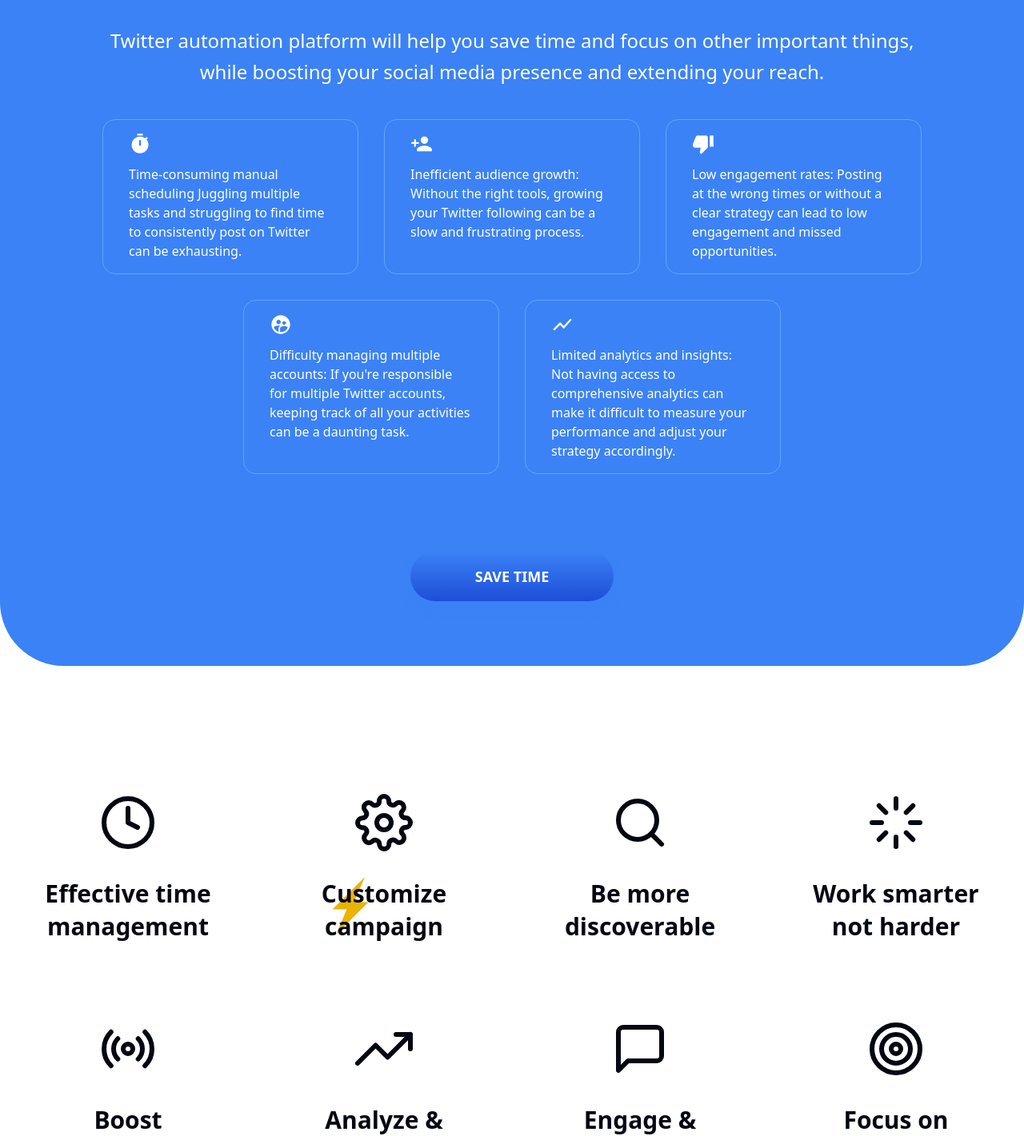
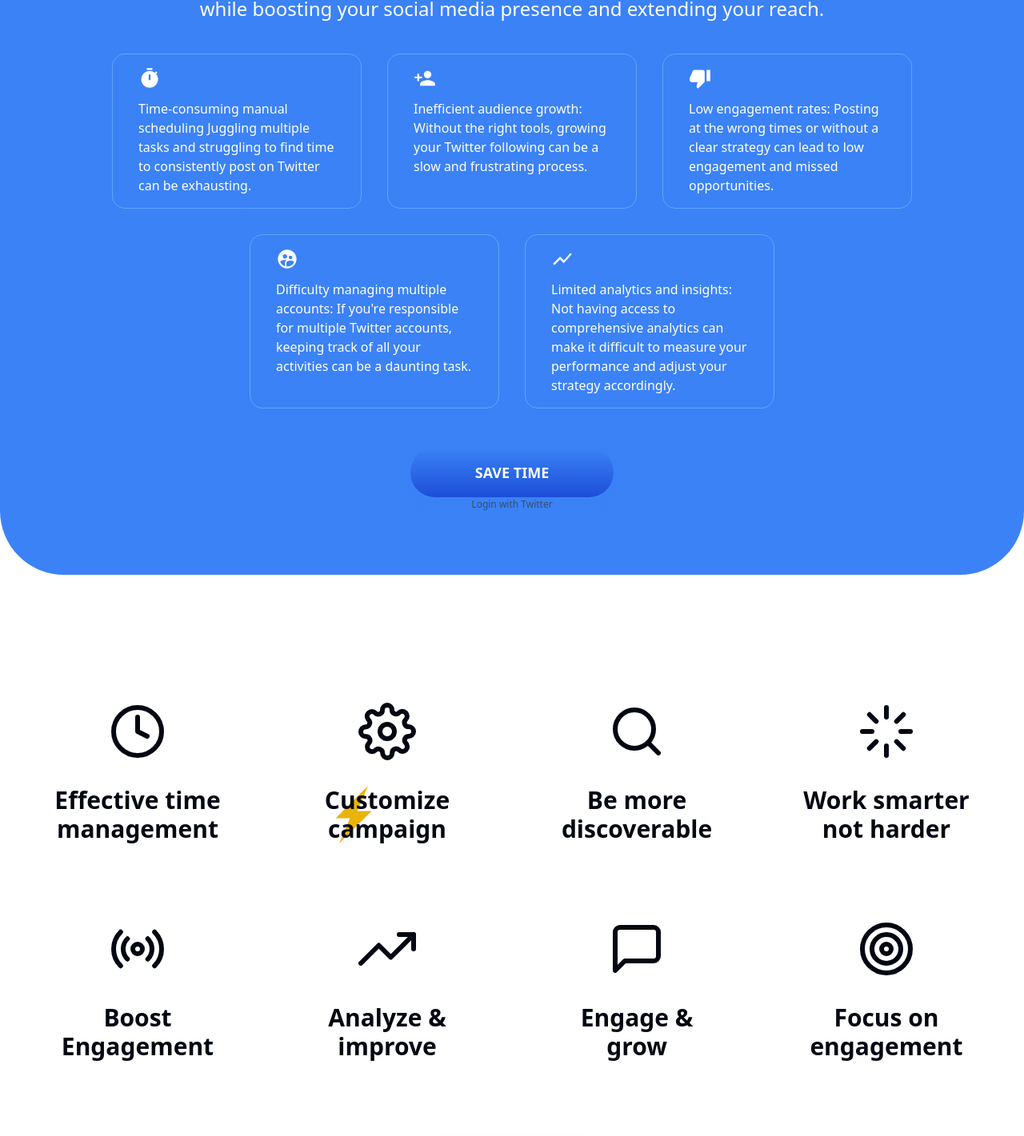
Before and after one commit to abheist/tweetcat-frontend, a Next.js app: page / in a window 1280 px wide. Shown: the part 1269-2690 px from the top of the page at 80% size. Built offline with nearby package versions, Linux system fonts and the light colour scheme; no server answers.

Commit message:
⚡️ responsiveness

```diff
--- a/src/components/footer.tsx
+++ b/src/components/footer.tsx
@@ -2,8 +2,8 @@
 import Link from "next/link";
 import {BsTwitter} from "react-icons/bs";
 
-export function Footer() {
-    return <div className={`bg-gray-900`}>
+export function Footer({className = ""}) {
+    return <div className={`bg-gray-900 ${className}`}>
         <footer className="footer container mx-auto px-16 py-24 text-gray-50">
             <div className={`flex flex-col items-center -mt-4`}>
                 <Image src={`/tweetcat_logo.png`} alt={"tweetcat logo"} width={150} height={150}/>
--- a/src/components/landingPage/benefits.tsx
+++ b/src/components/landingPage/benefits.tsx
@@ -17,46 +17,46 @@
 
 export function Benefits({onClick}: BenefitsProps) {
     return <div className={``}>
-        <div className={`container mx-auto py-40 flex flex-col items-center`}>
-            <div className={`flex flex-wrap justify-around w-full text-center font-light gap-y-24`}>
-                <div className={`flex flex-col items-center gap-y-8 w-1/4`}>
-                    <FiClock className={`text-7xl stroke-2 text-gray-950`}/>
-                    <p className={`text-3xl font-bold leading-snug text-gray-950`}>Effective time<br/>management</p>
+        <div className={`container mx-auto py-40 flex flex-col items-center max-w-7xl`}>
+            <div className={`flex flex-wrap justify-around w-full text-center font-light gap-y-24 px-4`}>
+                <div className={`flex flex-col items-center gap-y-8 w-1/2 md:w-1/4`}>
+                    <FiClock className={`text-5xl md:text-7xl stroke-2 text-gray-950`}/>
+                    <p className={`text-xl lg:text-3xl font-bold leading-snug text-gray-950`}>Effective time<br/>management</p>
                 </div>
-                <div className={`flex flex-col items-center gap-y-8 w-1/4`}>
-                    <FiSettings className={`text-7xl stroke-2 text-gray-950`}/>
+                <div className={`flex flex-col items-center gap-y-8 w-1/2 md:w-1/4`}>
+                    <FiSettings className={`text-5xl md:text-7xl stroke-2 text-gray-950`}/>
                     <div className={`relative`}>
                         <GoZap className={`text-yellow-500 text-7xl absolute`}/>
-                        <p className={`text-3xl font-bold leading-snug text-gray-950 relative`}>Customize<br/>campaign
+                        <p className={`text-xl lg:text-3xl font-bold leading-snug text-gray-950 relative`}>Customize<br/>campaign
                         </p>
                     </div>
                 </div>
-                <div className={`flex flex-col items-center gap-y-8 w-1/4`}>
-                    <FiSearch className={`text-7xl stroke-2 text-gray-950`}/>
-                    <p className={`text-3xl font-bold leading-snug text-gray-950`}>Be more<br/>discoverable</p>
+                <div className={`flex flex-col items-center gap-y-8 w-1/2 md:w-1/4`}>
+                    <FiSearch className={`text-5xl md:text-7xl stroke-2 text-gray-950`}/>
+                    <p className={`text-xl lg:text-3xl font-bold leading-snug text-gray-950`}>Be more<br/>discoverable</p>
                 </div>
-                <div className={`flex flex-col items-center gap-y-8 w-1/4`}>
-                    <FiLoader className={`text-7xl stroke-2 text-gray-950`}/>
-                    <p className={`text-3xl font-bold leading-snug text-gray-950`}>Work smarter<br/>not harder</p>
+                <div className={`flex flex-col items-center gap-y-8 w-1/2 md:w-1/4`}>
+                    <FiLoader className={`text-5xl md:text-7xl stroke-2 text-gray-950`}/>
+                    <p className={`text-xl lg:text-3xl font-bold leading-snug text-gray-950`}>Work smarter<br/>not harder</p>
                 </div>
-                <div className={`flex flex-col items-center gap-y-8 w-1/4`}>
-                    <FiRadio className={`text-7xl stroke-2 text-gray-950`}/>
-                    <p className={`text-3xl font-bold leading-snug text-gray-950`}>Boost<br/>Engagement</p>
+                <div className={`flex flex-col items-center gap-y-8 w-1/2 md:w-1/4`}>
+                    <FiRadio className={`text-5xl md:text-7xl stroke-2 text-gray-950`}/>
+                    <p className={`text-xl lg:text-3xl font-bold leading-snug text-gray-950`}>Boost<br/>Engagement</p>
                 </div>
-                <div className={`flex flex-col items-center gap-y-8 w-1/4`}>
-                    <FiTrendingUp className={`text-7xl stroke-2 text-gray-950`}/>
-                    <p className={`text-3xl font-bold leading-snug text-gray-950`}>Analyze &<br/>improve</p>
+                <div className={`flex flex-col items-center gap-y-8 w-1/2 md:w-1/4`}>
+                    <FiTrendingUp className={`text-5xl md:text-7xl stroke-2 text-gray-950`}/>
+                    <p className={`text-xl lg:text-3xl font-bold leading-snug text-gray-950`}>Analyze &<br/>improve</p>
                 </div>
-                <div className={`flex flex-col items-center gap-y-8 w-1/4`}>
-                    <FiMessageSquare className={`text-7xl stroke-2 text-gray-950`}/>
-                    <p className={`text-3xl font-bold leading-snug text-gray-950`}>Engage &<br/>grow</p>
+                <div className={`flex flex-col items-center gap-y-8 w-1/2 md:w-1/4`}>
+                    <FiMessageSquare className={`text-5xl md:text-7xl stroke-2 text-gray-950`}/>
+                    <p className={`text-xl lg:text-3xl font-bold leading-snug text-gray-950`}>Engage &<br/>grow</p>
                 </div>
-                <div className={`flex flex-col items-center gap-y-8 w-1/4`}>
-                    <FiTarget className={`text-7xl stroke-2 text-gray-950`}/>
-                    <p className={`text-3xl font-bold leading-snug text-gray-950`}>Focus on<br/>engagement</p>
+                <div className={`flex flex-col items-center gap-y-8 w-1/2 md:w-1/4`}>
+                    <FiTarget className={`text-5xl md:text-7xl stroke-2 text-gray-950`}/>
+                    <p className={`text-xl lg:text-3xl font-bold leading-snug text-gray-950`}>Focus on<br/>engagement</p>
                 </div>
             </div>
-            <TwitterLoginButton onClick={onClick} name={`GROW YOUR BUSINESS`}/>
+            <TwitterLoginButton onClick={onClick} name={`GROW YOUR BUSINESS`} className={`mt-16 md:mt-24`}/>
         </div>
     </div>;
 }
--- a/src/components/landingPage/indexHeroSection.tsx
+++ b/src/components/landingPage/indexHeroSection.tsx
@@ -7,17 +7,17 @@
 
 export function IndexHeroSection({onClick}: IndexHeroSectionProps) {
     return <div className={`container mx-auto pt-24`}>
-        <div className={`flex flex-col items-center gap-y-6`}>
+        <div className={`flex flex-col items-center text-center gap-y-6`}>
             <Image src={`/tweetcat_logo.png`} alt={"tweetcat logo"} width={200} height={200}/>
-            <h1 className={`text-9xl font-black`}>TweetCat</h1>
-            <h2 className={`text-5xl text-blue-500 font-bold mt-6`}>
+            <h1 className={`text-6xl lg:text-9xl font-black`}>TweetCat</h1>
+            <h2 className={`text-3xl lg:text-5xl text-blue-500 font-bold lg:mt-6`}>
                 Schedule thousands of tweets in a second
             </h2>
-            <h3 className={`text-2xl font-medium text-slate-500 -mt-2 text-center w-2/5`}>
+            <h3 className={`text-lg lg:text-2xl font-medium text-slate-500 -mt-2 text-center lg:w-2/5`}>
                 Experience Unparalleled Efficiency with TweetCat and take control of your Twitter
                 presence
             </h3>
-            <TwitterLoginButton onClick={onClick} name={`SCHEDULE IN BULK NOW`}/>
+            <TwitterLoginButton onClick={onClick} name={`SCHEDULE IN BULK NOW`} className={`mt-12`} />
         </div>
     </div>;
 }
--- a/src/components/landingPage/painPointsSection.tsx
+++ b/src/components/landingPage/painPointsSection.tsx
@@ -28,27 +28,27 @@
             text: "Limited analytics and insights: Not having access to comprehensive analytics can make it difficult to measure your performance and adjust your strategy accordingly.",
         },
     ]
-    return <div className={`container mx-auto mt-56`}>
-        <div className={`bg-blue-500 flex flex-col items-center py-20 rounded-[80px]`}>
-            <h2 className={`text-5xl font-bold w-4/5 leading-snug tracking-wide text-white text-center`}>
+    return <div className={`container mx-auto mt-32 lg:mt-56 max-w-7xl`}>
+        <div className={`bg-blue-500 flex flex-col items-center py-20 rounded-3xl md:rounded-[80px]`}>
+            <h2 className={`text-2xl lg:text-5xl font-bold w-4/5 leading-snug tracking-wide text-white text-center`}>
                 Overcome Twitter Challenges with TweetCat
             </h2>
-            <h3 className={`text-2xl text-white font-medium text-center w-4/5 mt-6 leading-relaxed`}>
+            <h3 className={`text-lg lg:text-2xl text-white font-medium text-center w-4/5 mt-6 leading-relaxed`}>
                 Twitter automation platform will help you save time and
                 focus on other important things, while boosting your social media
                 presence and extending your reach.
             </h3>
             <div
-                className={`text-white flex flex-wrap gap-x-8 gap-y-8 justify-center mt-10`}>
+                className={`text-white flex flex-wrap gap-x-8 gap-y-8 justify-center mt-10 px-4`}>
                 {painPoints.map((point) => (
                     <div key={point.text}
-                         className="space-y-3 w-3/12 border border-blue-400 rounded-2xl px-8 py-4">
+                         className="space-y-3 lg:w-3/12 border border-blue-400 rounded-2xl px-8 py-4">
                         <div>{point.icon}</div>
                         <div>{point.text}</div>
                     </div>
                 ))}
             </div>
-            <TwitterLoginButton onClick={onClick} name={`SAVE TIME`} wide/>
+            <TwitterLoginButton onClick={onClick} name={`SAVE TIME`} wide className={`mt-12`}/>
         </div>
     </div>
         ;
--- a/src/components/twitterLoginButton.tsx
+++ b/src/components/twitterLoginButton.tsx
@@ -2,15 +2,22 @@
     onClick: () => void
     name: string
     wide?: boolean
+    className?: string
 }
 
-export function TwitterLoginButton({onClick, name, wide}: TwitterLoginButtonProps) {
-    return <button
-        className={`btn btn-lg bg-blue-500 rounded-full font-extrabold text-white mt-24
-                                            border-blue-500 shadow-lg shadow-blue-500 hover:shadow-xl hover:shadow-blue-500
-                                            bg-gradient-to-b from-blue-500 to-blue-700
-                                            ${wide ? 'btn-wide' : ''}`}
-        onClick={onClick}>
-        {name}
-    </button>;
+export function TwitterLoginButton({onClick, name, wide, className}: TwitterLoginButtonProps) {
+    return <div>
+        <button
+            className={`btn btn-lg bg-blue-500 rounded-full font-extrabold text-white
+                        border-blue-500 shadow-lg shadow-blue-500 hover:shadow-xl hover:shadow-blue-500
+                        bg-gradient-to-b from-blue-500 to-blue-700
+                        ${wide ? 'btn-wide' : ''}
+                        ${className}
+                        `
+            }
+            onClick={onClick}>
+            {name}
+        </button>
+        <p className={`text-center text-xs`}>Login with Twitter</p>
+    </div>;
 }
--- a/src/pages/index.tsx
+++ b/src/pages/index.tsx
@@ -73,7 +73,7 @@
                     <AnalyticsSection onClick={() => handleLoginWithTwitter()}/>
                     <Testimonials/>
                     <FAQs/>
-                    <Footer/>
+                    <Footer className={`mt-12`}/>
                 </Layout>
             </main>
         </>
```
Also changed, not shown: src/components/landingPage/FAQs.tsx (+9 -9 lines), src/components/landingPage/analyticsSection.tsx (+6 -6 lines), src/components/landingPage/testimonials.tsx (+4 -4 lines).
